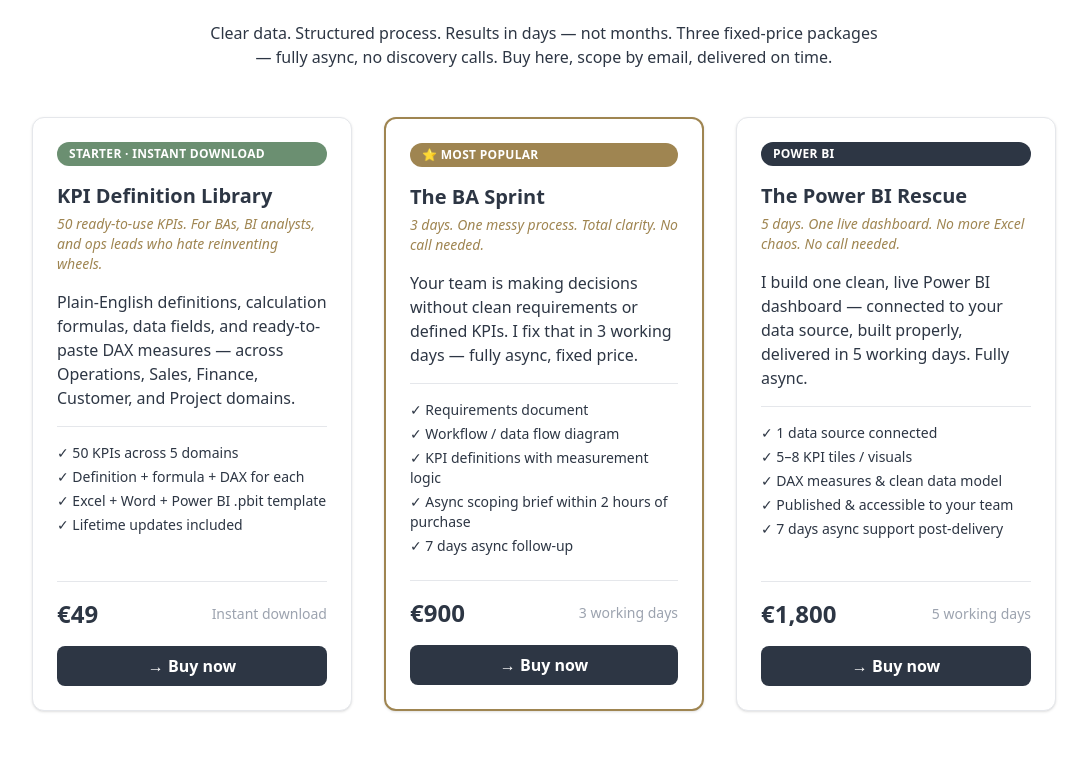
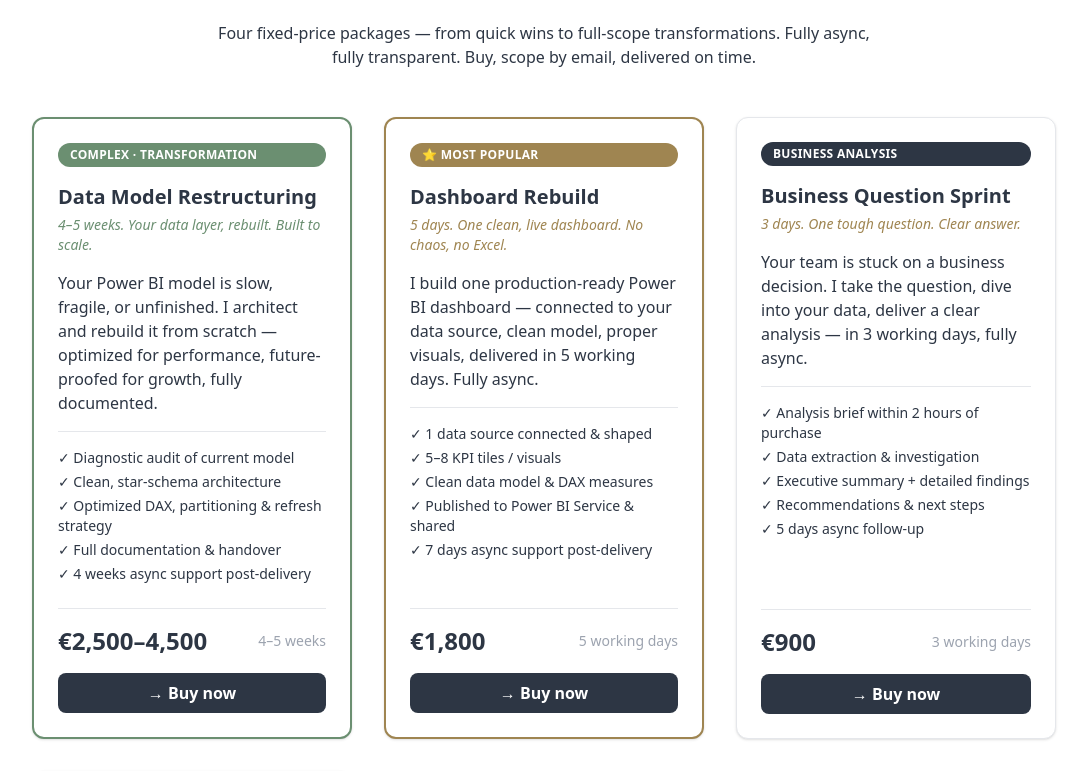
Before and after one commit to tacijjola/jolaandco, a React (Create React App) app: page / in a window 1280 px wide. Shown: the part 510-1281 px from the top of the page, without its empty margins (96-1183 px from the left). Built offline with nearby package versions, Linux system fonts and the light colour scheme; the HTML template or start-up script is replaced by a standard one.

Commit message:
Update: consolidate 4 professional service offerings

```diff
--- a/src/App.js
+++ b/src/App.js
@@ -59,57 +59,85 @@
         <div className="max-w-5xl mx-auto">
           <h2 className="text-3xl font-bold mb-4 text-center">Work with Me</h2>
           <p className="text-center text-navySlate max-w-2xl mx-auto mb-12">
-            Clear data. Structured process. Results in days — not months.
-            Three fixed-price packages — fully async, no discovery calls.
-            Buy here, scope by email, delivered on time.
+            Four fixed-price packages — from quick wins to full-scope transformations.
+            Fully async, fully transparent. Buy, scope by email, delivered on time.
           </p>
 
           <div className="grid gap-8 md:grid-cols-3 mb-12">
 
-            {/* KPI Definition Library */}
-            <div className="border p-6 rounded-xl shadow hover:shadow-lg transition bg-white flex flex-col">
+            {/* Data Model Restructuring */}
+            <div className="border-2 border-sage p-6 rounded-xl shadow hover:shadow-lg transition bg-white flex flex-col">
               <span className="inline-block bg-sage text-white text-xs font-bold px-3 py-1 rounded-full mb-4 uppercase tracking-wide">
-                Starter · Instant Download
+                Complex · Transformation
               </span>
-              <h3 className="text-xl font-semibold mb-1">KPI Definition Library</h3>
-              <p className="text-sm italic text-goldenWheat mb-4">50 ready-to-use KPIs. For BAs, BI analysts, and ops leads who hate reinventing wheels.</p>
+              <h3 className="text-xl font-semibold mb-1">Data Model Restructuring</h3>
+              <p className="text-sm italic text-sage mb-4">4–5 weeks. Your data layer, rebuilt. Built to scale.</p>
               <p className="text-navySlate mb-4">
-                Plain-English definitions, calculation formulas, data fields, and ready-to-paste
-                DAX measures — across Operations, Sales, Finance, Customer, and Project domains.
+                Your Power BI model is slow, fragile, or unfinished. I architect and rebuild it
+                from scratch — optimized for performance, future-proofed for growth, fully documented.
               </p>
               <ul className="text-sm text-navySlate space-y-1 mb-6 border-t pt-4">
-                <li>✓ 50 KPIs across 5 domains</li>
-                <li>✓ Definition + formula + DAX for each</li>
-                <li>✓ Excel + Word + Power BI .pbit template</li>
-                <li>✓ Lifetime updates included</li>
+                <li>✓ Diagnostic audit of current model</li>
+                <li>✓ Clean, star-schema architecture</li>
+                <li>✓ Optimized DAX, partitioning &amp; refresh strategy</li>
+                <li>✓ Full documentation &amp; handover</li>
+                <li>✓ 4 weeks async support post-delivery</li>
               </ul>
               <div className="flex justify-between items-center border-t pt-4 mt-auto">
-                <span className="text-2xl font-bold text-navySlate">€49</span>
-                <span className="text-sm text-gray-400">Instant download</span>
+                <span className="text-2xl font-bold text-navySlate">€2,500–4,500</span>
+                <span className="text-sm text-gray-400">4–5 weeks</span>
               </div>
-              {/* TODO: replace with Stripe / Gumroad payment link */}
+              {/* TODO: replace with Stripe payment link */}
               <button className="mt-4 w-full text-center bg-navySlate text-lightStone py-2 rounded-lg hover:bg-goldenWheat transition font-semibold">
                 → Buy now
               </button>
             </div>
 
-            {/* BA Sprint */}
+            {/* Dashboard Rebuild */}
             <div className="border-2 border-goldenWheat p-6 rounded-xl shadow hover:shadow-lg transition bg-white flex flex-col">
               <span className="inline-block bg-goldenWheat text-white text-xs font-bold px-3 py-1 rounded-full mb-4 uppercase tracking-wide">
                 ⭐ Most Popular
               </span>
-              <h3 className="text-xl font-semibold mb-1">The BA Sprint</h3>
-              <p className="text-sm italic text-goldenWheat mb-4">3 days. One messy process. Total clarity. No call needed.</p>
+              <h3 className="text-xl font-semibold mb-1">Dashboard Rebuild</h3>
+              <p className="text-sm italic text-goldenWheat mb-4">5 days. One clean, live dashboard. No chaos, no Excel.</p>
               <p className="text-navySlate mb-4">
-                Your team is making decisions without clean requirements or defined KPIs.
-                I fix that in 3 working days — fully async, fixed price.
+                I build one production-ready Power BI dashboard — connected to your data source,
+                clean model, proper visuals, delivered in 5 working days. Fully async.
               </p>
               <ul className="text-sm text-navySlate space-y-1 mb-6 border-t pt-4">
-                <li>✓ Requirements document</li>
-                <li>✓ Workflow / data flow diagram</li>
-                <li>✓ KPI definitions with measurement logic</li>
-                <li>✓ Async scoping brief within 2 hours of purchase</li>
-                <li>✓ 7 days async follow-up</li>
+                <li>✓ 1 data source connected &amp; shaped</li>
+                <li>✓ 5–8 KPI tiles / visuals</li>
+                <li>✓ Clean data model &amp; DAX measures</li>
+                <li>✓ Published to Power BI Service &amp; shared</li>
+                <li>✓ 7 days async support post-delivery</li>
+              </ul>
+              <div className="flex justify-between items-center border-t pt-4 mt-auto">
+                <span className="text-2xl font-bold text-navySlate">€1,800</span>
+                <span className="text-sm text-gray-400">5 working days</span>
+              </div>
+              {/* TODO: replace with Stripe payment link */}
+              <button className="mt-4 w-full text-center bg-navySlate text-lightStone py-2 rounded-lg hover:bg-goldenWheat transition font-semibold">
+                → Buy now
+              </button>
+            </div>
+
+            {/* Business Question Sprint */}
+            <div className="border p-6 rounded-xl shadow hover:shadow-lg transition bg-white flex flex-col">
+              <span className="inline-block bg-navySlate text-lightStone text-xs font-bold px-3 py-1 rounded-full mb-4 uppercase tracking-wide">
+                Business Analysis
+              </span>
+              <h3 className="text-xl font-semibold mb-1">Business Question Sprint</h3>
+              <p className="text-sm italic text-goldenWheat mb-4">3 days. One tough question. Clear answer.</p>
+              <p className="text-navySlate mb-4">
+                Your team is stuck on a business decision. I take the question, dive into your data,
+                deliver a clear analysis — in 3 working days, fully async.
+              </p>
+              <ul className="text-sm text-navySlate space-y-1 mb-6 border-t pt-4">
+                <li>✓ Analysis brief within 2 hours of purchase</li>
+                <li>✓ Data extraction &amp; investigation</li>
+                <li>✓ Executive summary + detailed findings</li>
+                <li>✓ Recommendations &amp; next steps</li>
+                <li>✓ 5 days async follow-up</li>
               </ul>
               <div className="flex justify-between items-center border-t pt-4 mt-auto">
                 <span className="text-2xl font-bold text-navySlate">€900</span>
@@ -121,31 +149,31 @@
               </button>
             </div>
 
-            {/* Power BI Rescue */}
+            {/* Fractional BI Lead */}
             <div className="border p-6 rounded-xl shadow hover:shadow-lg transition bg-white flex flex-col">
               <span className="inline-block bg-navySlate text-lightStone text-xs font-bold px-3 py-1 rounded-full mb-4 uppercase tracking-wide">
-                Power BI
+                Ongoing · Flexible
               </span>
-              <h3 className="text-xl font-semibold mb-1">The Power BI Rescue</h3>
-              <p className="text-sm italic text-goldenWheat mb-4">5 days. One live dashboard. No more Excel chaos. No call needed.</p>
+              <h3 className="text-xl font-semibold mb-1">Fractional BI Lead</h3>
+              <p className="text-sm italic text-goldenWheat mb-4">1–3 days/week. Your BI layer, managed. Strategic &amp; hands-on.</p>
               <p className="text-navySlate mb-4">
-                I build one clean, live Power BI dashboard — connected to your data source,
-                built properly, delivered in 5 working days. Fully async.
+                Hire me as your part-time BI lead — I own your dashboards, mentor your team,
+                respond to ad-hoc questions, and build new reports. Strategic guidance + delivery.
               </p>
               <ul className="text-sm text-navySlate space-y-1 mb-6 border-t pt-4">
-                <li>✓ 1 data source connected</li>
-                <li>✓ 5–8 KPI tiles / visuals</li>
-                <li>✓ DAX measures &amp; clean data model</li>
-                <li>✓ Published &amp; accessible to your team</li>
-                <li>✓ 7 days async support post-delivery</li>
+                <li>✓ Ongoing dashboard &amp; report ownership</li>
+                <li>✓ Strategic BI roadmap &amp; advice</li>
+                <li>✓ Team mentoring &amp; upskilling</li>
+                <li>✓ Ad-hoc analysis &amp; troubleshooting</li>
+                <li>✓ 1–3 days/week commitment (flexible)</li>
               </ul>
               <div className="flex justify-between items-center border-t pt-4 mt-auto">
-                <span className="text-2xl font-bold text-navySlate">€1,800</span>
-                <span className="text-sm text-gray-400">5 working days</span>
+                <span className="text-2xl font-bold text-navySlate">€1,200–1,500</span>
+                <span className="text-sm text-gray-400">/day</span>
               </div>
               {/* TODO: replace with Stripe payment link */}
               <button className="mt-4 w-full text-center bg-navySlate text-lightStone py-2 rounded-lg hover:bg-goldenWheat transition font-semibold">
-                → Buy now
+                → Get started
               </button>
             </div>
 
@@ -162,25 +190,25 @@
               </div>
               <div>
                 <div className="w-10 h-10 rounded-full bg-navySlate text-lightStone font-bold text-lg flex items-center justify-center mx-auto mb-3">2</div>
-                <p className="font-semibold mb-1">I send a 10-min brief</p>
-                <p className="text-sm text-navySlate">Within 2 hours of purchase. You reply with the few details I need to scope properly.</p>
+                <p className="font-semibold mb-1">I send a brief</p>
+                <p className="text-sm text-navySlate">Within 2 hours of purchase. You reply with the details I need to scope properly.</p>
               </div>
               <div>
                 <div className="w-10 h-10 rounded-full bg-navySlate text-lightStone font-bold text-lg flex items-center justify-center mx-auto mb-3">3</div>
                 <p className="font-semibold mb-1">I deliver on time</p>
-                <p className="text-sm text-navySlate">3 or 5 working days, fixed price. Plus 7 days of async tweaks afterwards.</p>
+                <p className="text-sm text-navySlate">Fixed price. Fixed timeline. Plus days of async support afterwards.</p>
               </div>
             </div>
           </div>
 
           <div className="border border-goldenWheat rounded-xl p-6 text-center">
-            <p className="font-bold text-navySlate mb-2">Not sure which one fits?</p>
+            <p className="font-bold text-navySlate mb-2">Not sure where to start?</p>
             <p className="text-sm text-navySlate mb-4">
-              If you just want a head-start on KPIs and DAX — grab the <strong>KPI Library</strong> for €49.<br />
-              If your biggest problem is <em>"we don't know what we need"</em> — start with the <strong>BA Sprint</strong>.<br />
-              If it's <em>"we have data but can't see it"</em> — start with the <strong>Power BI Rescue</strong>.
+              If you need clarity on a business question — start with the <strong>Business Question Sprint</strong>.<br />
+              If it's "we have data but no dashboard" — go straight to <strong>Dashboard Rebuild</strong>.<br />
+              If you need ongoing BI leadership — let's talk <strong>Fractional BI Lead</strong>.
             </p>
-            <a href="mailto:hello@jolaandco.com" className="inline-block bg-navySlate text-lightStone px-6 py-2 rounded-lg hover:bg-goldenWheat transition font-semibold">
+            <a href="mailto:jola.tacij@outlook.com" className="inline-block bg-navySlate text-lightStone px-6 py-2 rounded-lg hover:bg-goldenWheat transition font-semibold">
               → Email me — no pressure, no call
             </a>
           </div>
```
